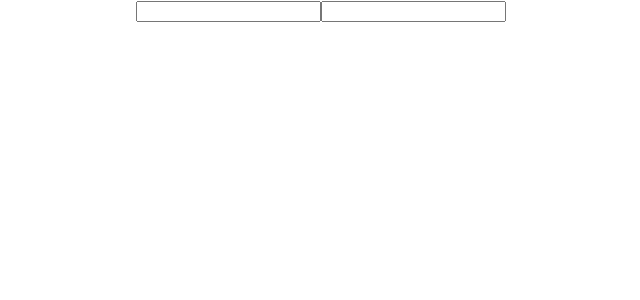
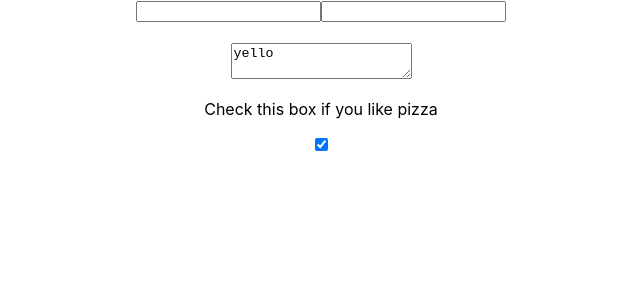
Before and after one commit to cvs181801/form-in-react, a React (Create React App) app: page / in a window 1280 px wide. Shown: the top 300 px of the page, without its empty margins (319-959 px from the left). Built offline with nearby package versions, Linux system fonts and the light colour scheme.

Commit message:
build a textbox and a checkbox into the form

```diff
--- a/src/App.js
+++ b/src/App.js
@@ -6,7 +6,8 @@ class App extends React.Component {
     super()
     this.state = {
       firstName: "",
-      lastName: ""
+      lastName: "",
+      likesPizza: true
     }
     this.handleChange = this.handleChange.bind(this)
   }
@@ -36,6 +37,17 @@ class App extends React.Component {
        ></input>
 
        <h1>{this.state.firstName} {this.state.lastName}</h1>
+
+       <textarea
+        value="yello"
+       />
+       <p>Check this box if you like pizza</p>
+       <input
+        type="checkbox"
+        name="likesPizza"
+        checked={this.state.likesPizza}
+        onChange={this.handleChange}
+       ></input>
       </div>
     );
   }
```
